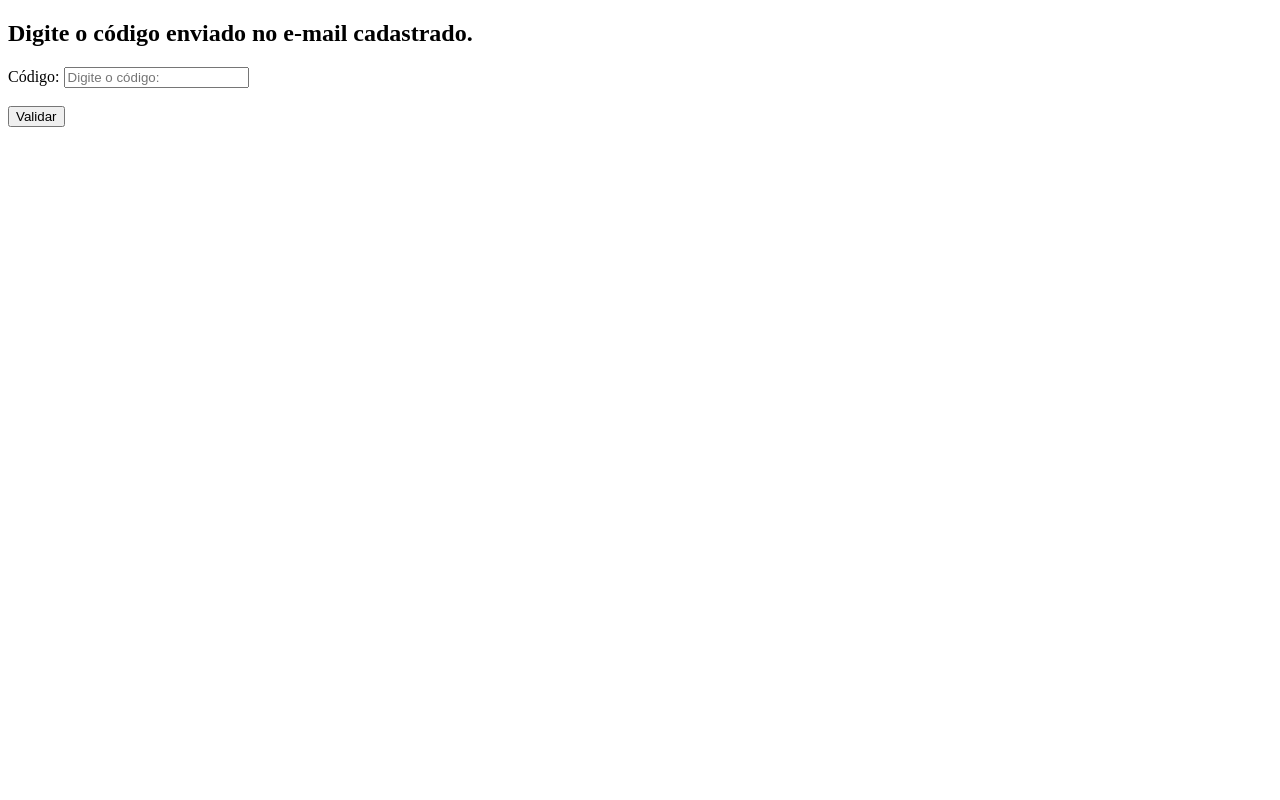
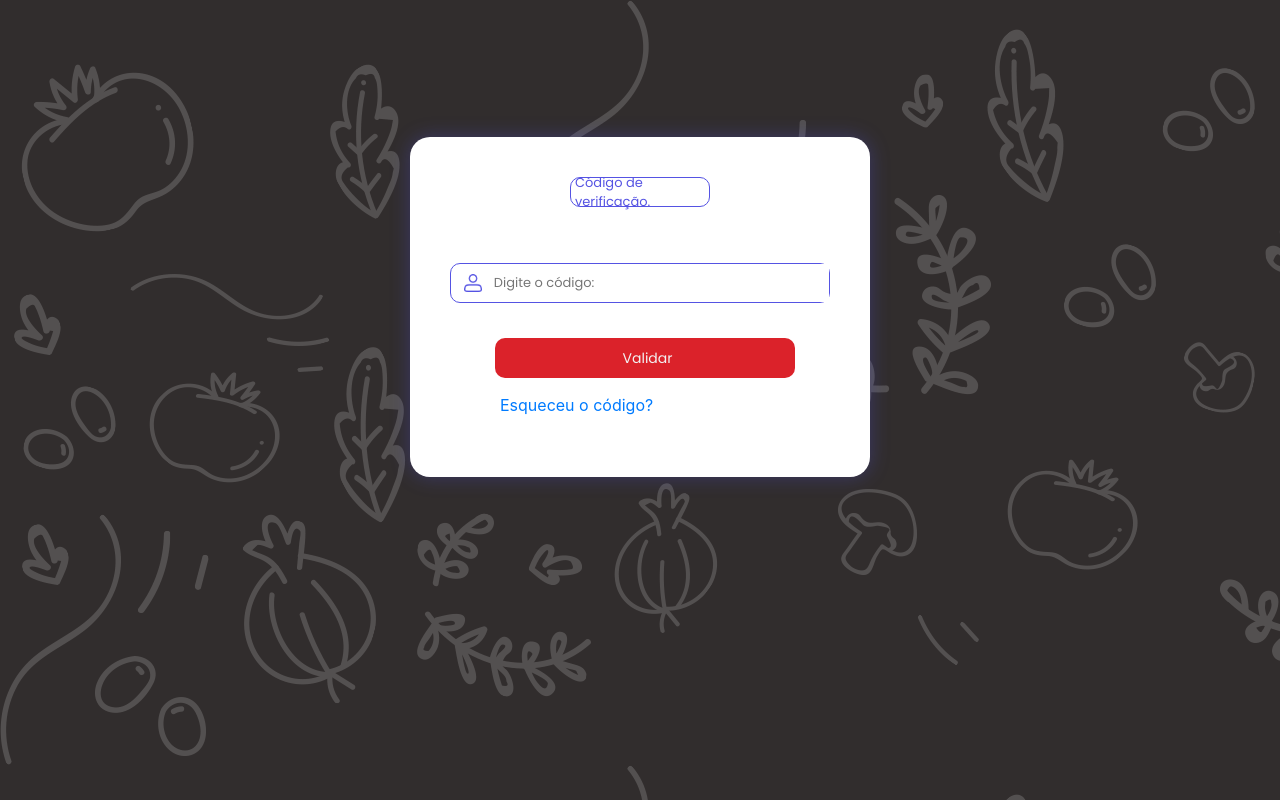
Before and after one commit to LzLuscas/login-sabor-bonsucesso, a PHP site: page /validar_codigo.php in a window 1280 px wide. Run offline with PHP 8.4, Linux system fonts and the light colour scheme; some libraries are stand-ins or nearby versions.

Commit message:
css do form de validar código

```diff
--- a/validar_codigo.php
+++ b/validar_codigo.php
@@ -14,11 +14,20 @@
 <head>
     <meta charset="UTF-8">
     <meta name="viewport" content="width=device-width, initial-scale=1.0">
+    <link href="https://cdn.jsdelivr.net/npm/bootstrap@5.2.3/dist/css/bootstrap.min.css" rel="stylesheet"
+    integrity="sha384-rbsA2VBKQhggwzxH7pPCaAqO46MgnOM80zW1RWuH61DGLwZJEdK2Kadq2F9CUG65" crossorigin="anonymous">
+    <link rel="stylesheet" href="https://unicons.iconscout.com/release/v2.1.9/css/unicons.css">
+    <link rel="stylesheet" href="https://cdnjs.cloudflare.com/ajax/libs/twitter-bootstrap/4.5.0/css/bootstrap.min.css">
+    <link rel="stylesheet" href="https://stackpath.bootstrapcdn.com/bootstrap/4.1.0/css/bootstrap.min.css">
+    <script src="https://code.jquery.com/jquery-3.2.1.slim.min.js"></script>
+    <script src="https://cdnjs.cloudflare.com/ajax/libs/jquery.mask/1.14.15/jquery.mask.min.js"></script>
+    <script src="https://cdnjs.cloudflare.com/ajax/libs/popper.js/1.12.9/umd/popper.min.js"></script>
+    <script src="https://maxcdn.bootstrapcdn.com/bootstrap/4.0.0/js/bootstrap.min.js"></script>
+    <link rel="stylesheet" href="https://cdnjs.cloudflare.com/ajax/libs/toastr.js/latest/toastr.min.css">
+    <link rel="stylesheet" href="index.css">
     <title>Document</title>
 </head>
 <body>
-
-    <h2>Digite o código enviado no e-mail cadastrado.</h2>
     <?php
         // Receber dados do formulario
         $dados = filter_input_array(INPUT_POST, FILTER_DEFAULT);
@@ -87,16 +96,42 @@
     }
     ?>
 
+<main class="d-flex align-items-center justify-content-center">
+        <div class="form-container" id="form-container">
+            <form method="POST" action="" id="multi-step-form">
+                <div id="step1">
+                    <div class="info-step-1">
+                        <p class="p-1">Código de verificação.</p>
+                    </div>
+                    <div class="input-box">
+                        <img src="img/pessoa.png" alt="Figura de uma carta">
+                        <input type="text" name="codigo_autenticacao" placeholder="Digite o código:" required>
+                    </div>
+
+                    <input type="submit" name= "ValCodigo" value= "Validar" class="next" onclick="nextStep()">
+
+                </div>
+                <a href="#" class="esqueceu-senha">Esqueceu o código?</a>
+            </form>
+        </div>
+
+    </main>
 
 
-    <form method="POST" action="">
+
+    <!-- <form method="POST" action="">
         <label>Código: </label>
         <input type="text" name="codigo_autenticacao" placeholder="Digite o código:"><br><br>
 
         <input type="submit" name="ValCodigo" value="Validar"><br><br>
 
-    </form><br>
+    </form><br> -->
 
+    <script src="https://cdnjs.cloudflare.com/ajax/libs/toastr.js/latest/toastr.min.js"></script>
+    <script src="https://cdn.jsdelivr.net/npm/bootstrap@5.2.3/dist/js/bootstrap.bundle.min.js"
+        integrity="sha384-kenU1KFdBIe4zVF0s0G1M5b4hcpxyD9F7jL+jjXkk+Q2h455rYXK/7HAuoJl+0I4"
+        crossorigin="anonymous"></script>
+    <script src="index.js"></script>
 
 </body>
 </html>
```
